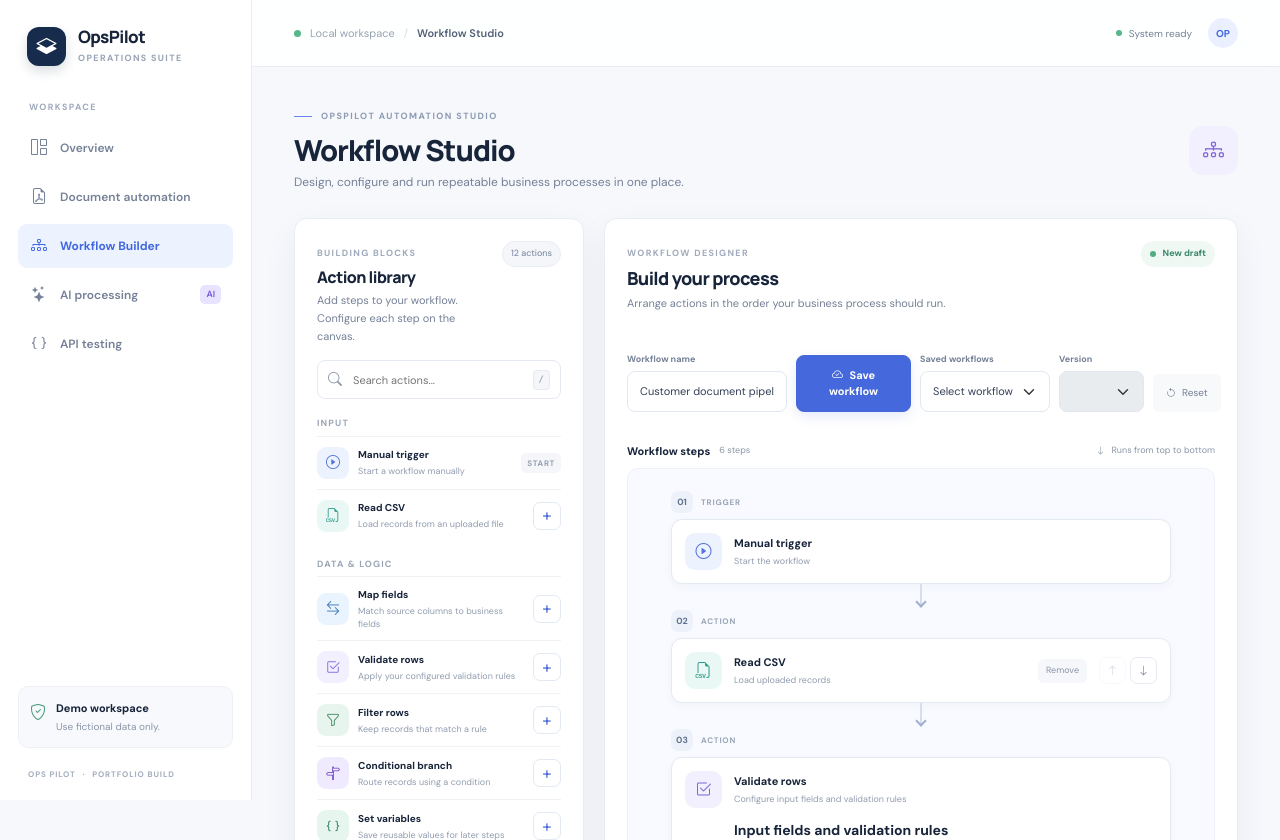
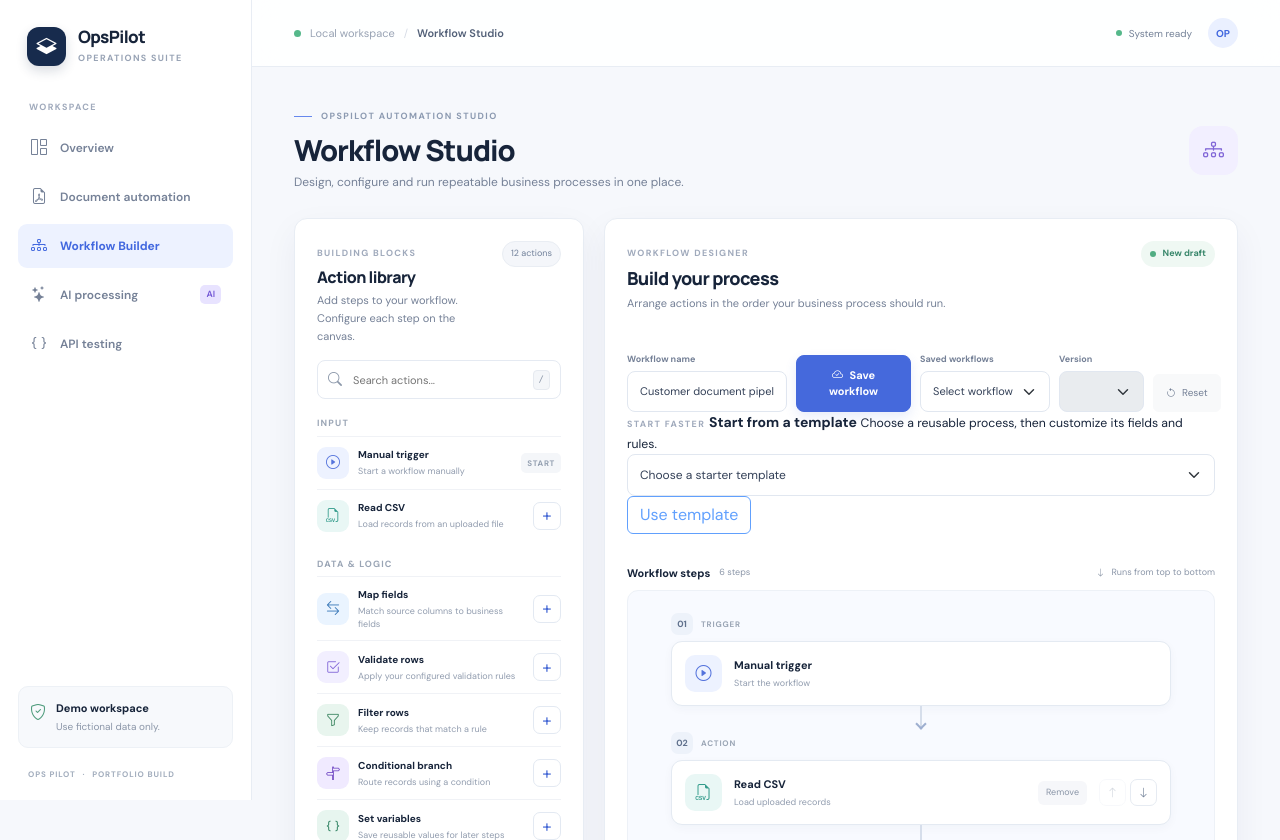
Before and after one commit to Abraham461/business-operations-automation-toolkit, a Flask app: page /workflows in a window 1280 px wide. Shown: the top 840 px of the page. Run offline with Flask 3, Linux system fonts and the light colour scheme; data that the repository does not hold is empty.

Commit message:
feat: add workflow template selector to Workflow Studio

```diff
--- a/templates/workflows.html
+++ b/templates/workflows.html
@@ -89,6 +89,23 @@
         </div>
         <button type="button" class="btn btn-light workflow-reset" id="reset-workflow" title="Reset to the starter workflow"><i class="bi bi-arrow-counterclockwise"></i><span>Reset</span></button>
       </div>
+      <div class="workflow-template-bar">
+        <div class="workflow-template-copy">
+          <span class="card-kicker">START FASTER</span>
+          <strong>Start from a template</strong>
+          <small>Choose a reusable process, then customize its fields and rules.</small>
+        </div>
+        <div class="workflow-template-controls">
+          <label class="visually-hidden" for="workflow-template">Workflow template</label>
+          <select id="workflow-template" class="form-select">
+            <option value="">Choose a starter template</option>
+            <option value="customer_records">Customer record processing</option>
+            <option value="invoice_intake">Invoice intake and validation</option>
+            <option value="employee_onboarding">Employee onboarding records</option>
+          </select>
+          <button type="button" class="btn btn-outline-primary" id="apply-workflow-template" disabled>Use template</button>
+        </div>
+      </div>
       <div id="workflow-library-status" class="workflow-library-status" role="status" aria-live="polite"></div>
 
       <div class="workflow-canvas-toolbar">
```
